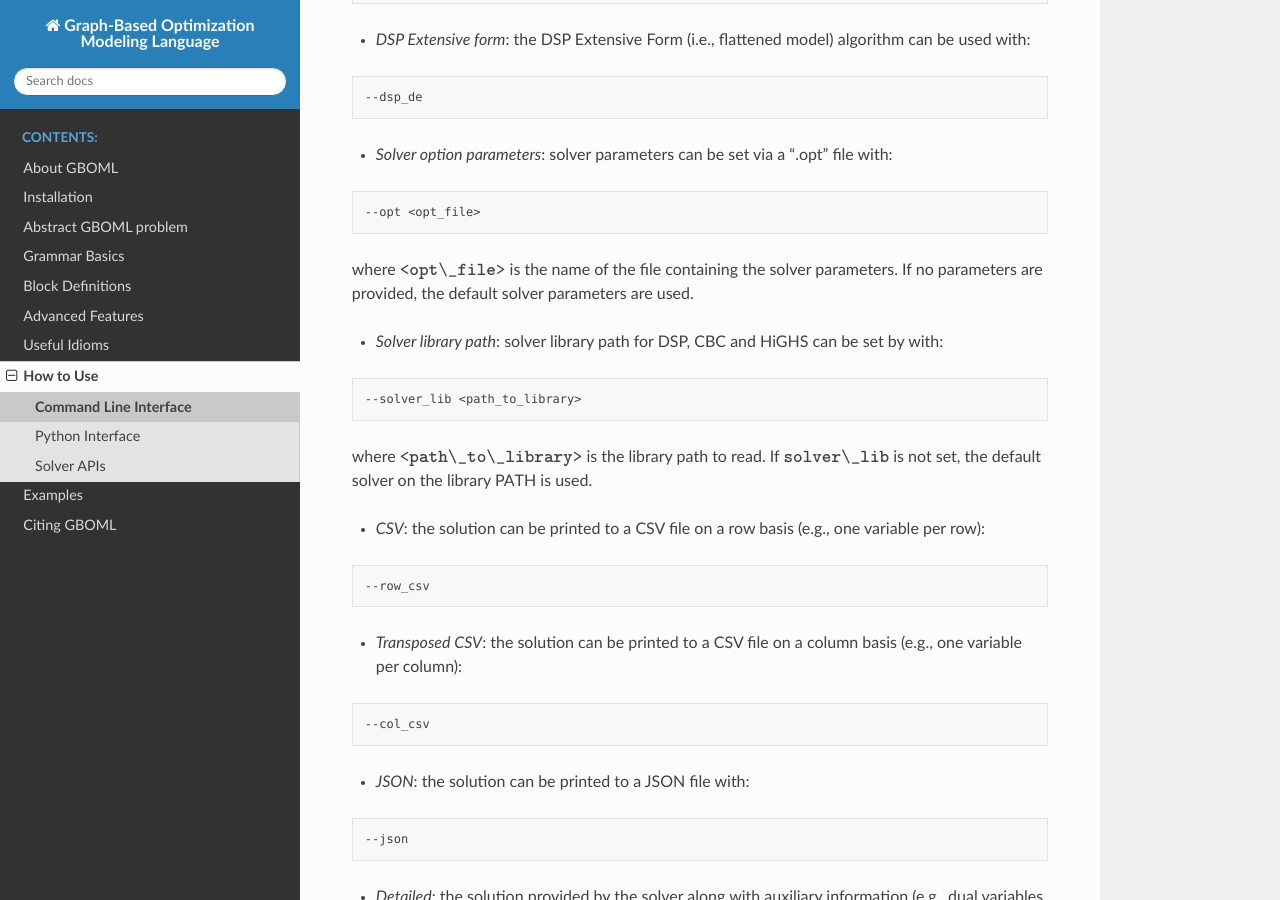
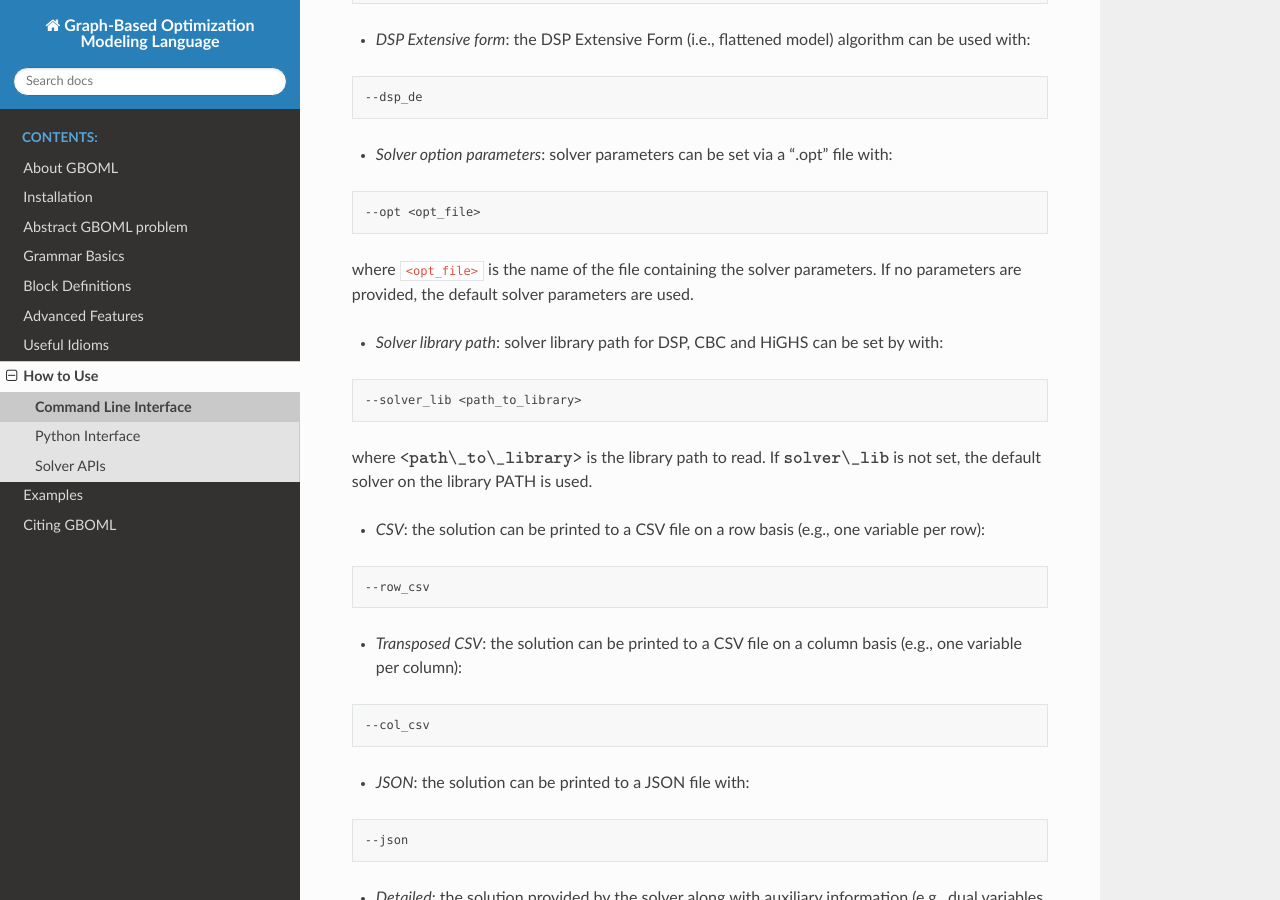
Before and after one commit to GBOML/GBOML, a Sphinx documentation site: the page built from docs/source/commandline_interface.rst, in a window 1280 px wide and 900 px high, scrolled down 2056 px. Built offline with Sphinx 7.4.7 and the Read the Docs theme 2.0.0, drawn with Linux system fonts in a browser that asks for light colours.

Commit message:
remove / in command

```diff
--- a/docs/source/commandline_interface.rst
+++ b/docs/source/commandline_interface.rst
@@ -102,7 +102,7 @@ It interfaces with CLP and CBC via a custom made experimental interface (it allo
 
    --opt <opt_file>
 
-where :math:`\texttt{<opt\_file>}` is the name of the file containing the solver parameters. If no parameters are provided, the default solver parameters are used.
+where ``<opt_file>`` is the name of the file containing the solver parameters. If no parameters are provided, the default solver parameters are used.
 
 * *Solver library path*: solver library path for DSP, CBC and HiGHS can be set by with:
 
```
